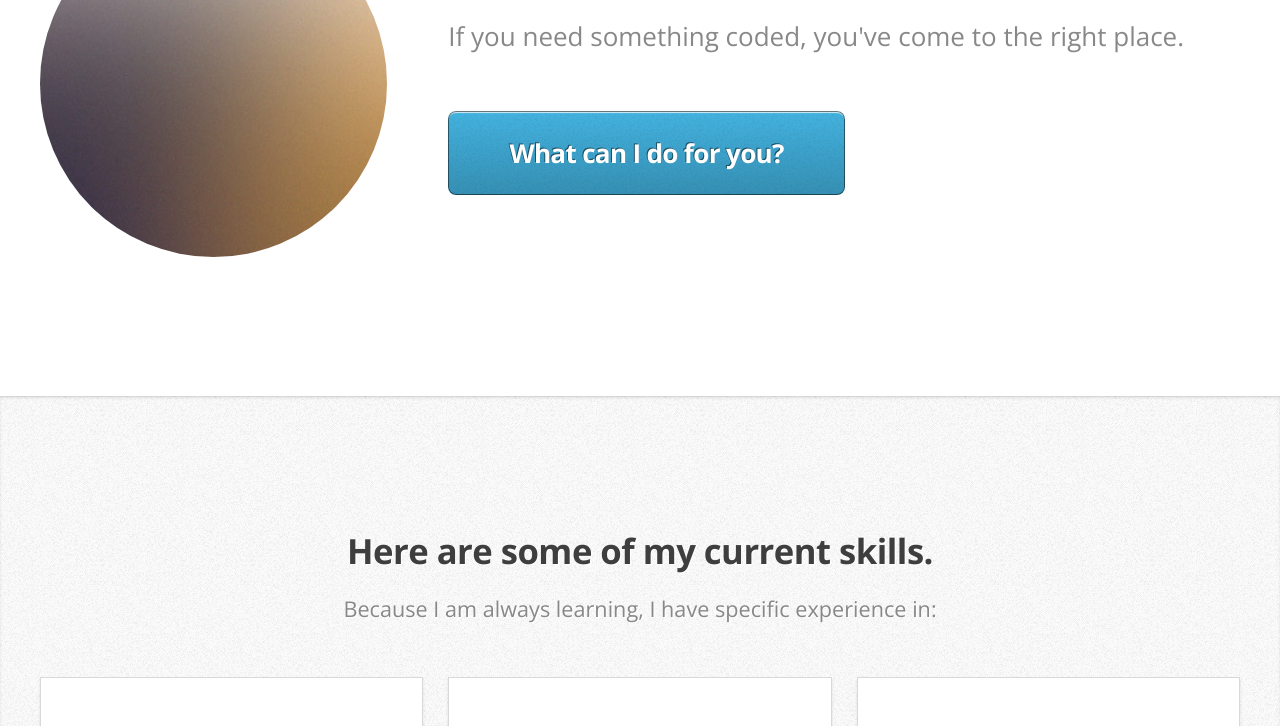
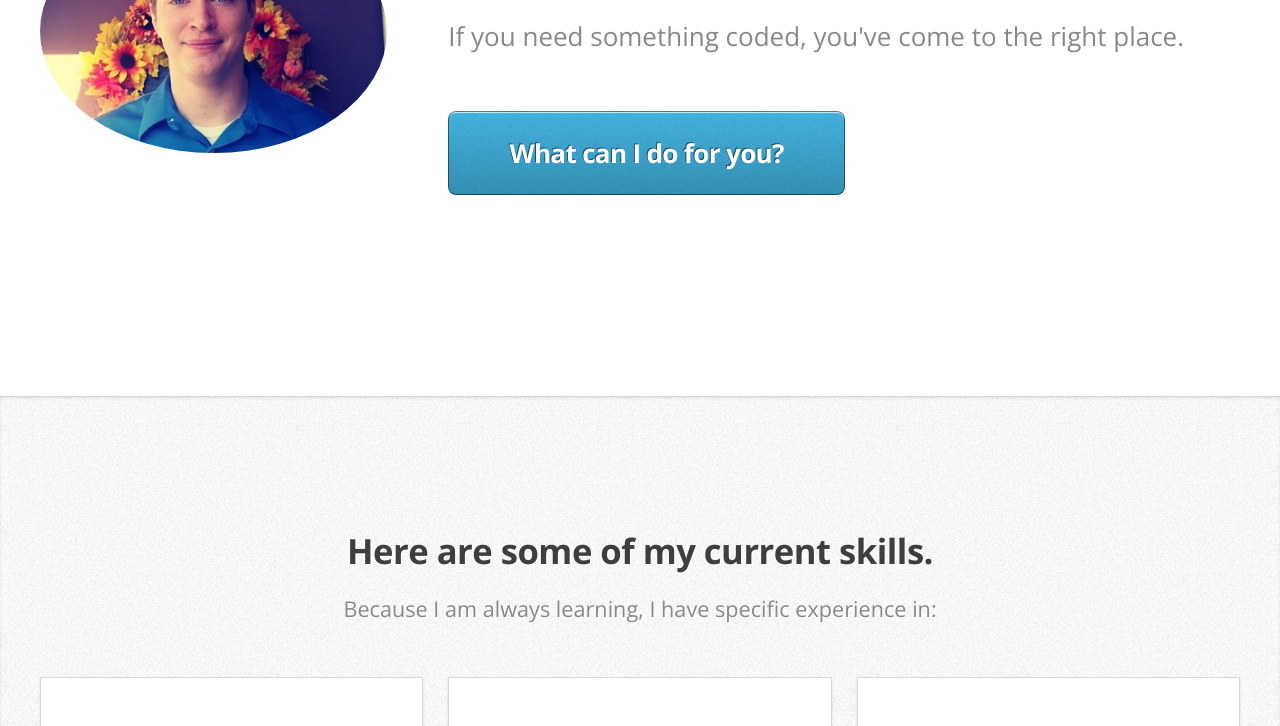
Before and after one commit to Blumanji/Blumanji.github.io, a plain HTML site: page index.html in a window 1280 px wide. Shown: the part 298-1024 px from the top of the page. Drawn offline with nearby package versions, Linux system fonts and the light colour scheme.

Commit message:
Add headshot pic

```diff
--- a/index.html
+++ b/index.html
@@ -40,7 +40,7 @@
 				<article class="container" id="top">
 					<div class="row">
 						<div class="4u">
-							<span class="image fit"><img src="images/pic00.jpg" alt="" /></span>
+							<span class="image fit"><img src="images/Headshot-vintage-filter.jpg" alt="" /></span>
 						</div>
 						<div class="8u">
 							<header>
```
Also changed, not shown: images/Headshot-vintage-filter.jpg (added), images/profile pic 2.jpg (added).
